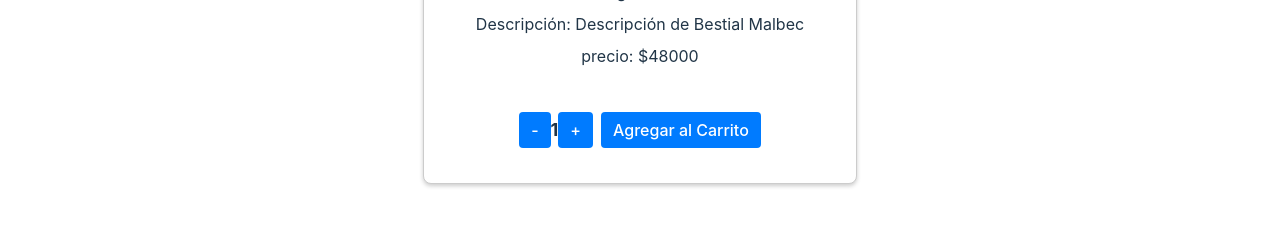
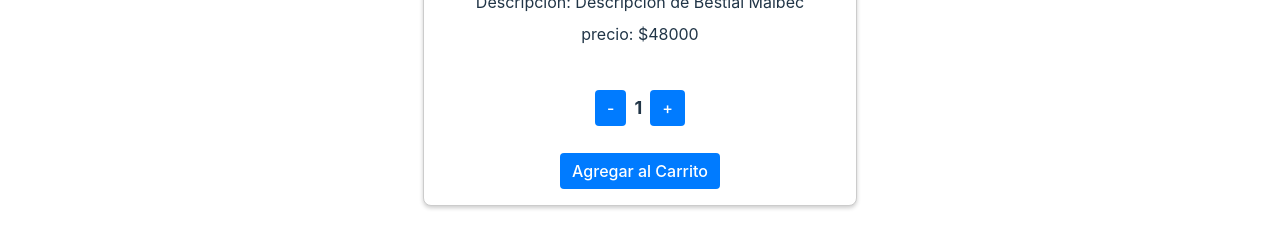
Before and after one commit to Ariel-Andres-Navarro/Proyecto-Tienda-en-React, a React (Vite) app: page /item/1 in a window 1280 px wide. Shown: the part 529-768 px from the top of the page. Built offline with nearby package versions, Linux system fonts and the light colour scheme.

Commit message:
cambio de estilos del contador

```diff
--- a/src/components/ItemCount/ItemCount.css
+++ b/src/components/ItemCount/ItemCount.css
@@ -1,5 +1,6 @@
 .Counter {
   display: flex;
+  flex-direction: column;
   align-items: center;
   gap: 8px;
 }
@@ -7,6 +8,7 @@
 .Controls {
   display: flex;
   align-items: center;
+  gap: 8px;
 }
 
 .Button {
```
